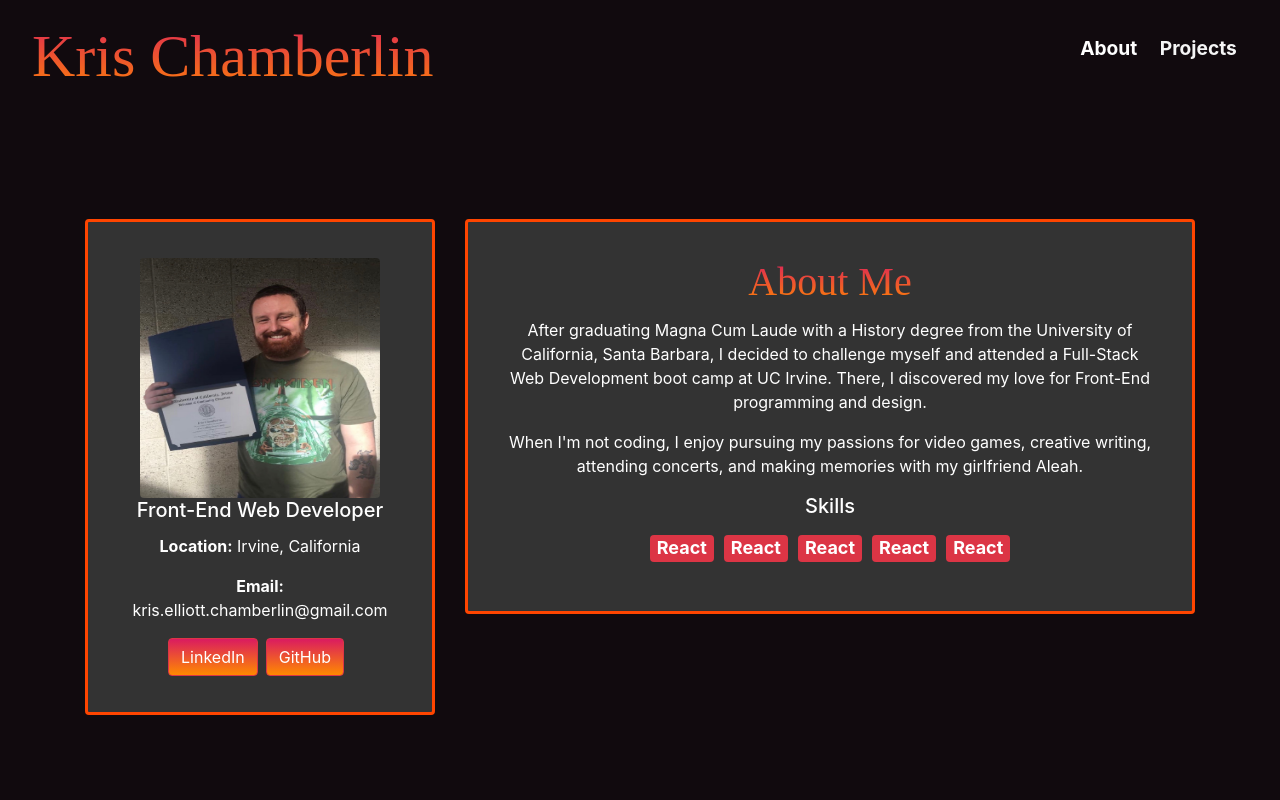
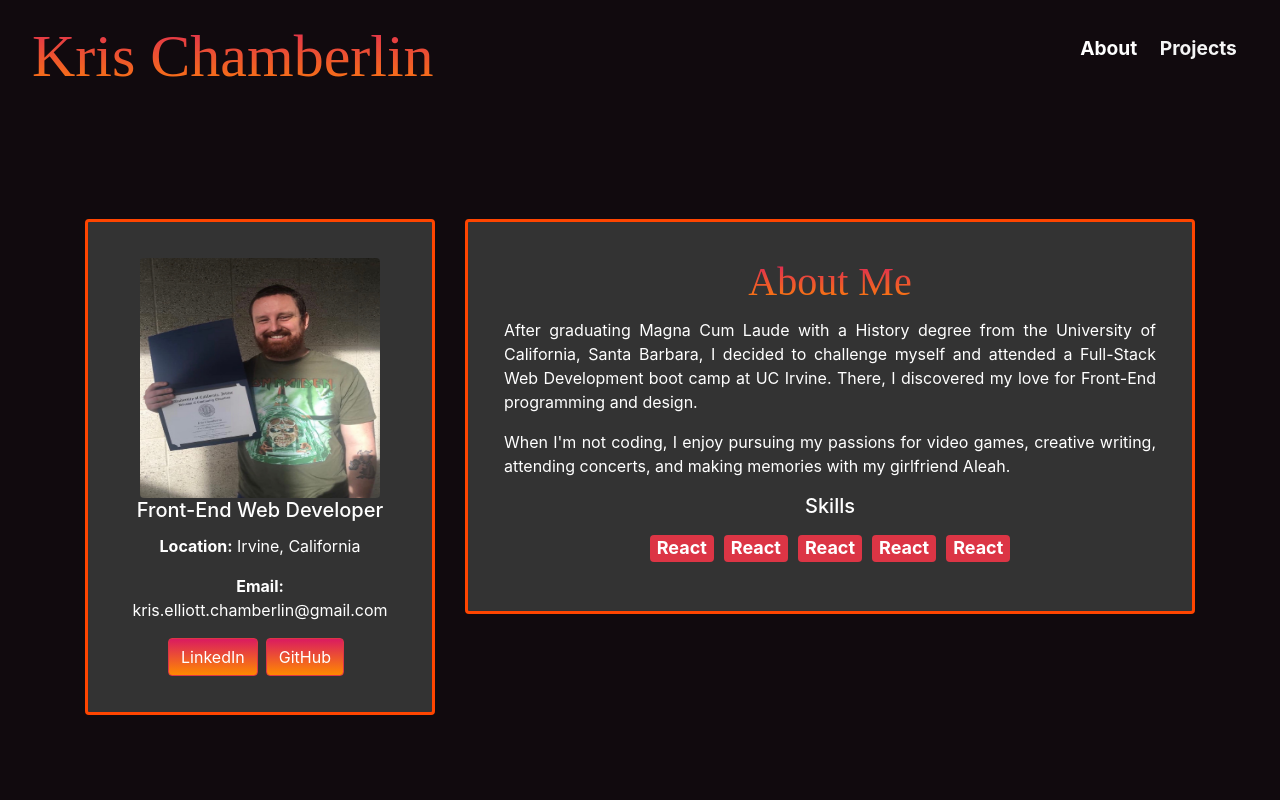
Before and after one commit to kechamberlin/kris-chamberlin-portfolio, a React (Create React App) app: page / in a window 1280 px wide. Shown: the top 800 px of the page. Built offline with nearby package versions, Linux system fonts and the light colour scheme; a web font is replaced by a local one.

Commit message:
Added new justify-text class, which has text-align: justify.

```diff
--- a/src/App.css
+++ b/src/App.css
@@ -4,6 +4,10 @@
 
 .cursor {
   cursor: pointer;
+}
+
+.justify-text {
+  text-align: justify;
 }
 
 .my-navbar {
```
